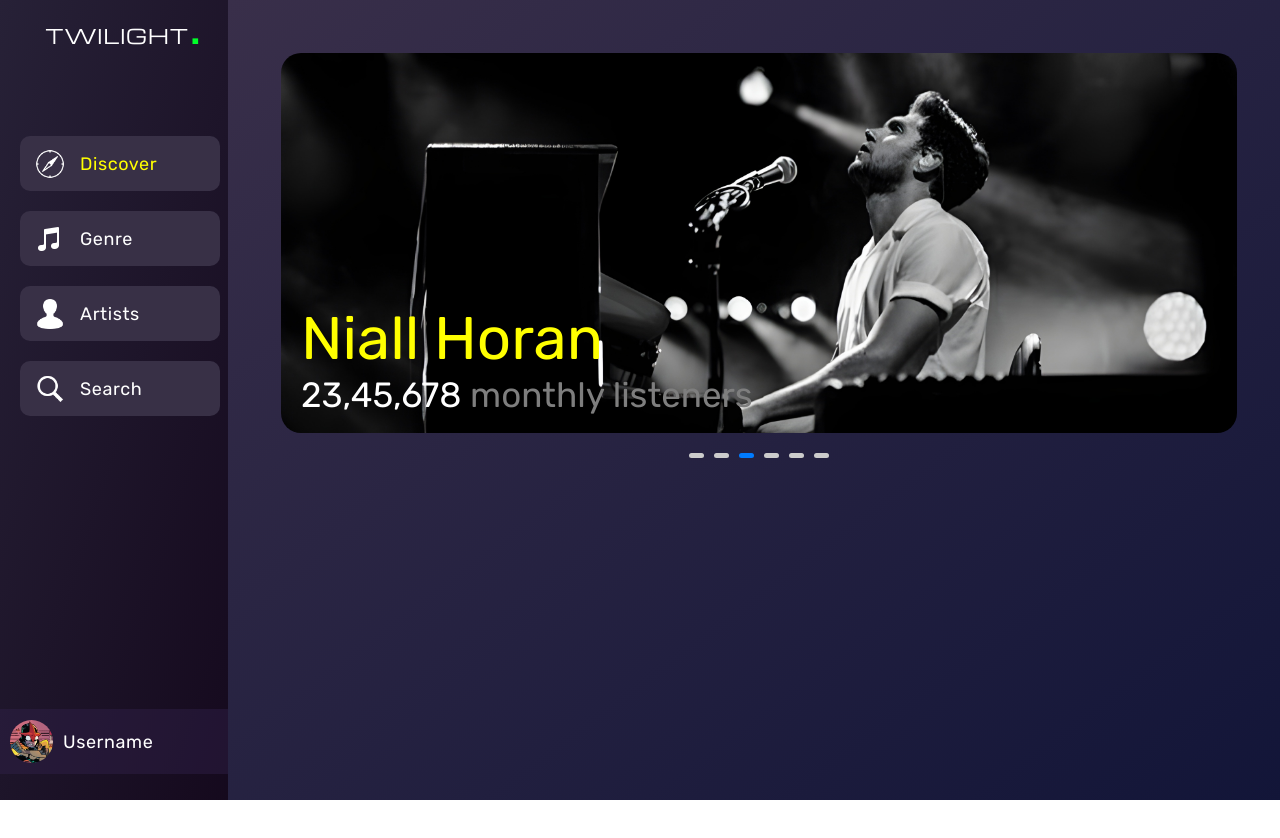
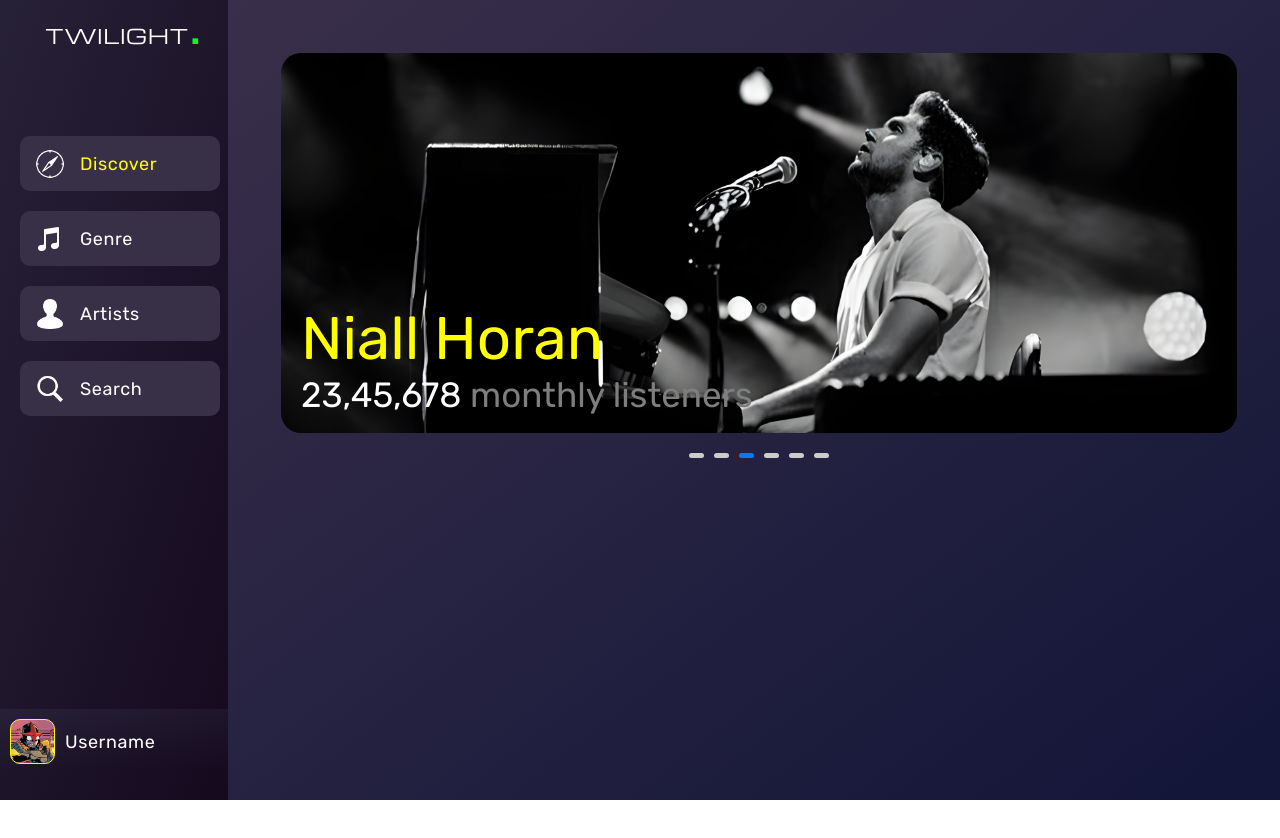
Before and after one commit to AMS003010/Twilight, a React (Create React App) app in the folder frontend/: page / in a window 1280 px wide. Shown: the top 838 px of the page. Built offline with nearby package versions, Linux system fonts and the light colour scheme.

Commit message:
Updated components

```diff
--- a/frontend/src/App.js
+++ b/frontend/src/App.js
@@ -12,7 +12,6 @@
 import Search from './pages/search';
 import Explore from './pages/explore';
 
-//import Testing from './components/state1';
 //import SongUpload from './components/uploadSong';
 //import FirebaseImageUpload from './components/uploadSong';
 //import SongUpload from './components/uploadSong';
--- a/frontend/src/components/genreComponentDiv.js
+++ b/frontend/src/components/genreComponentDiv.js
@@ -8,7 +8,7 @@
         backgroundPosition: 'center top',
         margin: '20px',
         borderRadius: '20px',
-        mixBlendMode: 'screen',
+        //mixBlendMode: 'screen',
         fontSize: '40px',
         fontFamily: 'Ubuntu',
         color: 'white',
--- a/frontend/src/index.css
+++ b/frontend/src/index.css
@@ -1039,6 +1039,10 @@
   margin-left: 20px;
 }
 
+.exploreCenter .leftPanelComp:hover {
+  color: orange;
+}
+
 .exploreCenter .leftPanelComp.selected {
   display: flex;
   color: yellow;
@@ -1079,7 +1083,7 @@
   flex-direction: row;
   align-items: center;
   justify-content: left;
-  background-color: #33234d6b;
+  background-image: linear-gradient(to top left, #14081c, #272137);
   width: 100%;
   height: 65px;
   margin-top: 293px;
@@ -1088,13 +1092,14 @@
 .exploreUserProfile {
   width: 43px;
   height: 43px;
-  border-radius: 100%;
+  border-radius: 10px;
   background-image: url('../src/img/sunboy.jpg');
   background-repeat: no-repeat;
   background-size: cover;
   background-position: center bottom;
   margin-left: 10px;
   margin-right: 10px;
+  border: 1px solid yellow;
 }
 
 .topArtistHeading {
@@ -1195,5 +1200,5 @@
 }
 
 .exploreArtistCardDiv:hover {
-  box-shadow: 0px 7px 12px rgb(126, 126, 126);
+  box-shadow: 0px 7px 12px black;
 }
```
